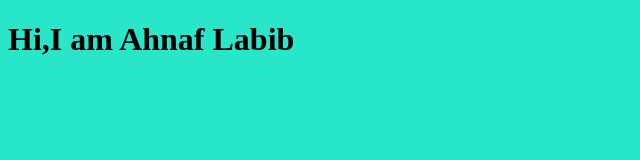
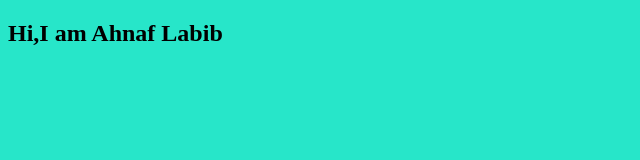
Before and after one commit to ahnaflabib/ahnaflabib.github.io, a plain HTML site: page index.html in a window 1280 px wide. Shown: the whole page, without its empty margins (0-640 px from the left). Drawn offline with Linux system fonts and the light colour scheme.

Commit message:
Update index.html

```diff
--- a/index.html
+++ b/index.html
@@ -11,6 +11,6 @@
   </head>
   <body>
 
-    <h1>Hi,I am Ahnaf Labib<h1>
+    <h2>Hi,I am Ahnaf Labib</h2>
    </body>
       </html>
```
